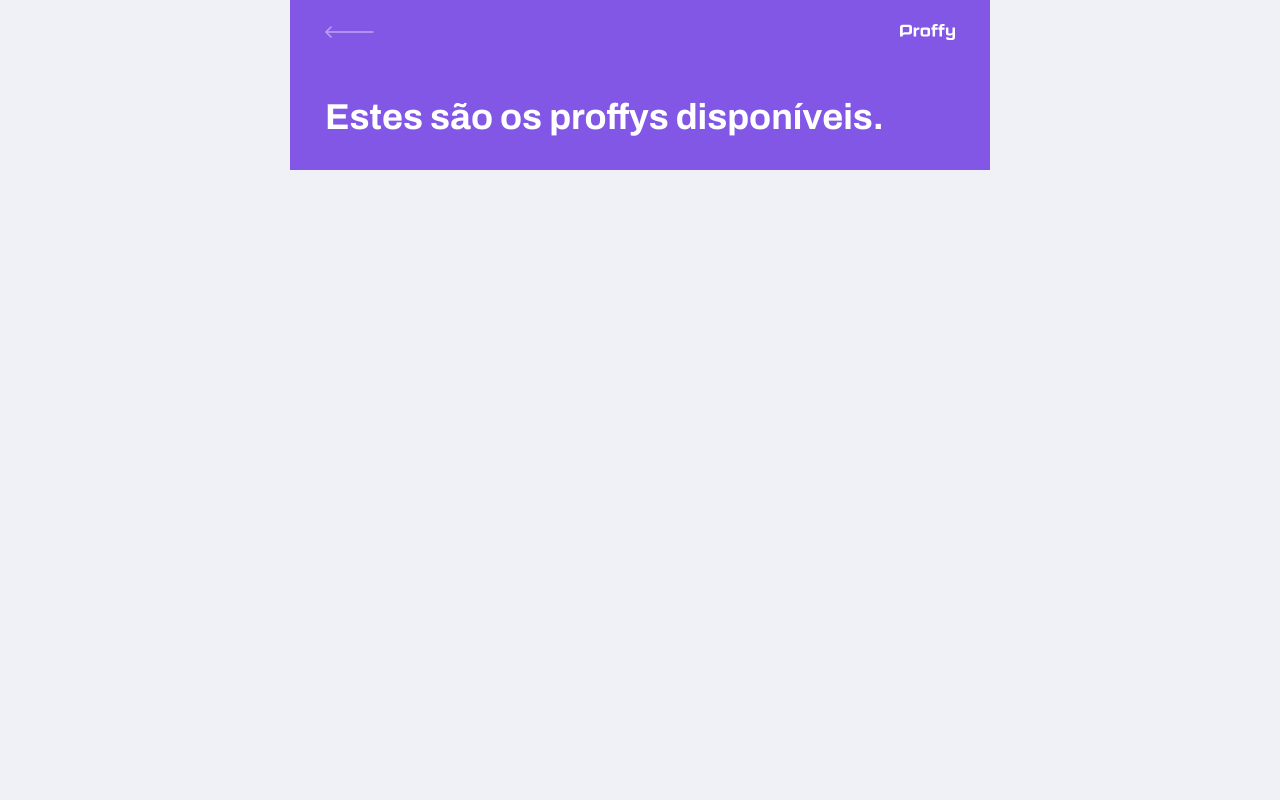
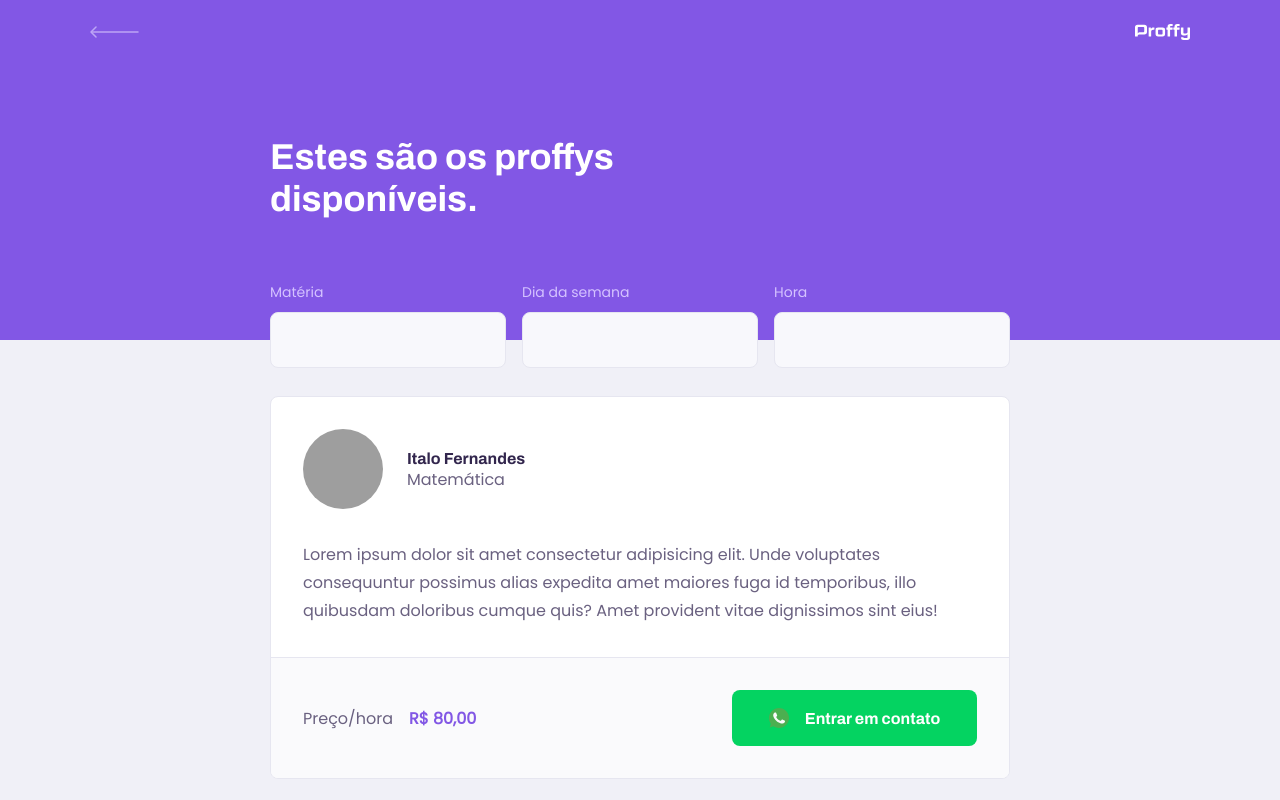
Before and after one commit to Italo-J-A-Fernandes/proffy-nlw-2, a React (Create React App) app: page /study in a window 1280 px wide. Shown: the top 800 px of the page. Built offline with nearby package versions, Linux system fonts and the light colour scheme; grey boxes are pictures that could not be loaded.

Commit message:
Listagem de professores

```diff
--- a/src/assets/styles/global.css
+++ b/src/assets/styles/global.css
@@ -46,6 +46,7 @@
 button,
 textarea {
   font: 500 1.6rem Poppins;
+  color: var(--color-text-base);
 }
 
 .container {
--- /dev/null
+++ b/src/components/PageHeader/index.tsx
@@ -0,0 +1,33 @@
+import React from 'react';
+
+import { Link } from 'react-router-dom';
+
+import logoImg from '../../assets/images/logo.svg';
+import backIcon from '../../assets/images/icons/back.svg';
+
+import './styles.css';
+
+interface PageHeaderProps {
+  title: string;
+}
+
+const PageHeader: React.FC<PageHeaderProps> = (props) => {
+  return (
+    <header className="page-header">
+      <div className="top-bar-container">
+        <Link to="/">
+          <img src={backIcon} alt="Voltar" />
+        </Link>
+        <img src={logoImg} alt="Logo" />
+      </div>
+
+      <div className="header-content">
+        <strong>{props.title}</strong>
+        {props.children}
+      </div>
+
+    </header>
+  )
+}
+
+export default PageHeader;
--- /dev/null
+++ b/src/components/PageHeader/styles.css
@@ -0,0 +1,66 @@
+.page-header {
+  display:  flex;
+  flex-direction: column;
+  background-color: var(--color-primary);
+}
+
+.page-header .top-bar-container{
+  width: 90%;
+  margin: 0 auto;
+  display: flex;
+  justify-content: space-between;
+  align-items: center;
+  color: var(--color-text-in-primary);
+  padding: 1.6rem 0;
+}
+
+.page-header .top-bar-container a {
+  height: 3.2rem;
+  transition: opacity 0.2s;
+}
+
+.page-header .top-bar-container a:hover {
+  opacity: 0.6;
+}
+
+.page-header .top-bar-container > img {
+  height: 1.6rem;
+}
+
+.page-header .header-content {
+  width: 90%;
+  margin: 0 auto;
+  position: relative;
+  margin: 3.2rem auto;
+}
+
+.page-header .header-content strong {
+  font: 700 3.6rem Archivo;
+  line-height: 4.2rem;
+  color: var(--color-title-in-primary);
+}
+
+@media (min-width: 700px) {
+  .page-header {
+    height: 340px;
+  }
+
+  .page-header .top-bar-container {
+    max-width: 1100px;
+  }
+
+  .page-header .header-content {
+    flex: 1;
+    max-width: 740px;
+    margin: 0 auto;
+    padding-bottom: 48px;
+    display: flex;
+    flex-direction: column;
+    justify-content: center;
+    align-items: flex-start;
+  }
+
+  .page-header .header-content strong {
+    max-width: 350px;
+  }
+}
--- /dev/null
+++ b/src/components/TeacherItem/index.tsx
@@ -0,0 +1,34 @@
+import React from 'react';
+
+import whatsappIcon from '../../assets/images/icons/whatsapp.svg'
+
+import './styles.css';
+
+function TeacherItem() {
+  return(
+    <article className="teacher-item">
+      <header>
+        <img src="https://g1.globo.com/Noticias/Cinema/foto/0,,21647171-EX,00.jpg" alt="Avatar - Italo Fernandes"/>
+        <div>
+          <strong>Italo Fernandes</strong>
+          <span>Matemática</span>
+        </div>
+      </header>
+
+      <p>Lorem ipsum dolor sit amet consectetur adipisicing elit. Unde voluptates consequuntur possimus alias expedita amet maiores fuga id temporibus, illo quibusdam doloribus cumque quis? Amet provident vitae dignissimos sint eius!</p>
+
+      <footer>
+        <p>
+          Preço/hora
+          <strong>R$ 80,00</strong>
+        </p>
+        <button type="button">
+          <img src={whatsappIcon} alt="Icon Whatsapp"/>
+          Entrar em contato
+        </button>
+      </footer>
+    </article>
+  )
+}
+
+export default TeacherItem;
--- /dev/null
+++ b/src/components/TeacherItem/styles.css
@@ -0,0 +1,102 @@
+.teacher-item {
+  background: var(--color-box-base);
+  border: 1px solid var(--color-line-in-white);
+  border-radius: 0.8rem;
+  margin-top: 2.4rem;
+  overflow: hidden;
+}
+
+.teacher-item header {
+  padding: 3.2rem 2rem;
+  display: flex;
+  align-items: center;
+}
+
+.teacher-item header img {
+  width: 8rem;
+  height: 8rem;
+  border-radius: 50%;
+}
+
+.teacher-item header div {
+  margin-left: 2.4rem;
+}
+
+.teacher-item header div strong {
+  font: 700 2.4rem Archivo;
+  display: block;
+  color: var(--color-text-title);
+}
+
+.teacher-item header div strong {
+  font-size: 1.6rem;
+  display: block;
+  margin-top: 0.4rem;
+}
+
+.teacher-item > p {
+  padding: 0 2rem;
+  font-size: 1.6rem;
+  line-height: 2.8rem;
+}
+
+.teacher-item footer {
+  padding: 3.2rem 2rem;
+  background: var(--color-box-footer);
+  border-top: 1px solid var(--color-line-in-white);
+  margin-top: 3.2rem;
+  display: flex;
+  align-items: center;
+  justify-content: space-between;
+}
+
+.teacher-item footer p strong {
+  color: var(--color-primary);
+  font-size: 1.6rem;
+  display: block;
+}
+
+.teacher-item footer button {
+  width: 20rem;
+  height: 5.6rem;
+  background: var(--color-secundary);
+  color: var(--color-button-text);
+  border: 0;
+  border-radius: 0.8rem;
+  cursor: pointer;
+  font: 700 1.4rem Archivo;
+  display: flex;
+  align-items: center;
+  justify-content: space-evenly;
+  text-decoration: none;
+  transition: 0.2s;
+}
+
+.teacher-item footer button:hover {
+  background: var(--color-secundary-dark);
+}
+
+@media (min-width: 700px) {
+  .teacher-item header, .teacher-item footer {
+    padding: 3.2rem;
+  }
+
+  .teacher-item > p {
+    padding: 0 3.2rem;
+  }
+
+  .teacher-item footer p strong {
+    display: initial;
+    margin-left: 1.6rem;
+  }
+
+  .teacher-item footer button {
+    width: 24.5rem;
+    font-size: 1.6rem;
+    justify-content: center;
+  }
+
+  .teacher-item footer button img {
+    margin-right: 1.6rem;
+  }
+}
--- a/src/pages/TeacherForm/index.tsx
+++ b/src/pages/TeacherForm/index.tsx
@@ -1,8 +1,11 @@
 import React from 'react';
+import PageHeader from '../../components/PageHeader';
 
 function TeacherForm() {
   return (
-    <h1>Teacher Form</h1>
+    <div id="page-teacher-form" className="container">
+      <PageHeader title="Que incrível que você quer dar aulas." />
+    </div>
   )
 }
 
--- a/src/pages/TeacherList/index.tsx
+++ b/src/pages/TeacherList/index.tsx
@@ -1,26 +1,40 @@
 import React from 'react';
-import { Link } from 'react-router-dom';
-
-import logoImg from '../../assets/images/logo.svg';
-import backIcon from '../../assets/images/icons/back.svg';
+import PageHeader from '../../components/PageHeader';
+import TeacherItem from '../../components/TeacherItem';
 
 import './styles.css';
+
 
 function TeacherList() {
   return (
     <div id="page-teacher-list" className="container">
-      <header className="page-header">
-        <div className="top-bar-container">
-          <Link to="/">
-            <img src={backIcon} alt="Voltar" />
-          </Link>
-          <img src={logoImg} alt="Logo" />
-        </div>
+      <PageHeader title="Estes são os proffys disponíveis.">
+        <form id="search-teachers">
+          <div className="input-block">
+            <label htmlFor="subject">Matéria</label>
+            <input type="text" id="subject"/>
+          </div>
 
-        <div className="header-content">
-          <strong>Estes são os proffys disponíveis.</strong>
-        </div>
-      </header>
+          <div className="input-block">
+            <label htmlFor="week_day">Dia da semana</label>
+            <input type="text" id="week_day"/>
+          </div>
+
+          <div className="input-block">
+            <label htmlFor="time">Hora</label>
+            <input type="text" id="time"/>
+          </div>
+        </form>
+      </PageHeader>
+
+      <main>
+        <TeacherItem />
+        <TeacherItem />
+        <TeacherItem />
+        <TeacherItem />
+        <TeacherItem />
+        <TeacherItem />
+      </main>
     </div>
   )
 }
--- a/src/pages/TeacherList/styles.css
+++ b/src/pages/TeacherList/styles.css
@@ -3,44 +3,74 @@
   height: 100vh;
 }
 
-.page-header {
-  display:  flex;
-  flex-direction: column;
-  background-color: var(--color-primary);
+#search-teachers {
+  margin-top: 3.2rem;
 }
 
-.page-header .top-bar-container{
-  width: 90%;
-  margin: 0 auto;
-  display: flex;
-  justify-content: space-between;
-  align-items: center;
+#search-teachers label {
   color: var(--color-text-in-primary);
-  padding: 1.6rem 0;
 }
 
-.page-header .top-bar-container a {
-  height: 3.2rem;
-  transition: opacity 0.2s;
+#search-teachers .input-block {
+  position: relative;
 }
 
-.page-header .top-bar-container a:hover {
-  opacity: 0.6;
+#search-teachers .input-block + .input-block {
+  margin-top: 1.4rem;
 }
 
-.page-header .top-bar-container > img {
-  height: 1.6rem;
+#search-teachers .input-block label {
+  font-size: 1.4rem;
 }
 
-.page-header .header-content {
-  width: 90%;
-  margin: 0 auto;
-  position: relative;
-  margin: 3.2rem auto;
+#search-teachers .input-block input {
+  width: 100%;
+  height: 5.6rem;
+  margin-top: 0.8rem;
+  border-radius: 0.8rem;
+  background: var(--color-input-background);
+  border: 1px solid var(--color-line-in-white);
+  outline: 0;
+  padding: 0 1.6rem;
+  font: 1.6rem Archivo;
 }
 
-.page-header .header-content strong {
-  font: 700 3.6rem Archivo;
-  line-height: 4.2rem;
-  color: var(--color-title-in-primary);
+#search-teachers .input-block:focus-within::after {
+  width: calc(100% - 3.2rem);
+  height: 2px;
+  content: '';
+  background: var(--color-primary-light);
+  position: absolute;
+  left: 1.6rem;
+  right: 1.6rem;
+  bottom: 0;
 }
+
+#page-teacher-list main {
+  margin: 3.2rem auto;
+  width: 90%;
+}
+
+@media (min-width: 700px) {
+  #page-teacher-list {
+    max-width: 700vw;
+  }
+
+  #search-teachers  {
+    display: grid;
+    grid-template-columns: repeat(3, 1fr);
+    column-gap: 16px;
+    position: absolute;
+    bottom: -28px;
+  }
+
+  #search-teachers .input-block + .input-block {
+    margin-top: 0;
+  }
+
+  #page-teacher-list main {
+    padding: 3.2rem 0;
+    max-width: 740px;
+    margin: 0 auto;
+  }
+}
```
